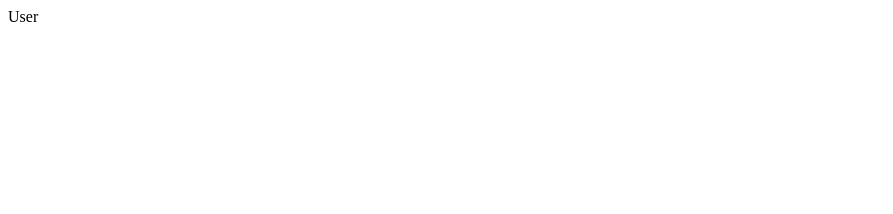
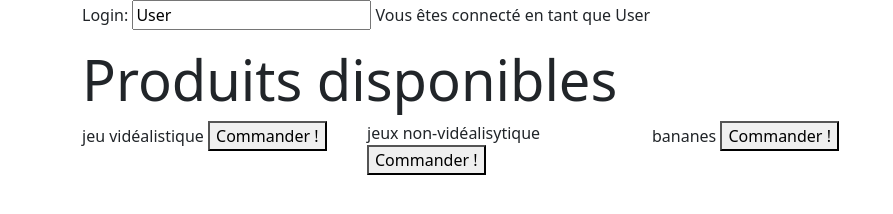
Before and after one commit to Aypixels/REVISATOR2K, a plain HTML site: page frontend/index.html in a window 1280 px wide. Shown: the whole page, without its empty margins (0-893 px from the left). Drawn offline with nearby package versions, Linux system fonts and the light colour scheme.

Commit message:
Update index.html
j'ai rajouté le vue.js

```diff
--- a/frontend/index.html
+++ b/frontend/index.html
@@ -5,20 +5,46 @@
     <meta http-equiv="X-UA-Compatible" content="IE=edge">
     <meta name="viewport" content="width=device-width, initial-scale=1.0">
     <title>REVISATOR2000</title>
+
+    <script src="https://cdn.jsdelivr.net/npm/vue@2/dist/vue.js"></script>
+    <link href="https://cdn.jsdelivr.net/npm/bootstrap@5.0.1/dist/css/bootstrap.min.css" rel="stylesheet" integrity="sha384-+0n0xVW2eSR5OomGNYDnhzAbDsOXxcvSN1TPprVMTNDbiYZCxYbOOl7+AMvyTG2x" crossorigin="anonymous">
+
 </head>
 
-<script src="https://cdn.jsdelivr.net/npm/vue@2/dist/vue.js"></script>
 
 <body>
+
     <div id="app">
-        {{ user }}
+        <div class="container">
+            <div class="row">
+                <p class="jumbotron">Login: <input type="text" v-model="user"/> Vous êtes connecté en tant que {{ user }}</p>
+            </div>
+
+            <h1 class="display-4">Produits disponibles</h1>
+            <div class="row">
+                <div class="col-3" v-for = "produit in produits">
+                    <p class="jumbotron">
+                        {{ produit }}
+                        <button v-on:click="commander()">Commander !</button>
+                    </p>
+                </div>
+            </div>
+        </div>
+
     </div>
 
     <script>
         var app = new Vue({
             el: "#app",
             data: {
-                user: "User"
+                user: "User",
+                produits: ["jeu vidéalistique", "jeux non-vidéalisytique", "bananes"],
+                commandes: []
+            },
+            methods: {
+                commander: function(){
+                    console.log("vous avez commandé");
+                }
             }
         })
     </script>
```
